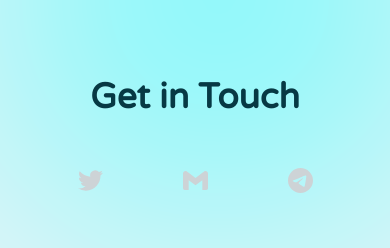
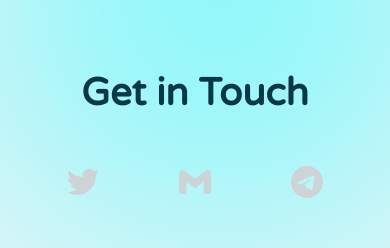
Before and after one commit to Gautham-22/cfms, a React (Create React App) app in the folder client/: page / in a window 390 px wide. Shown: the part 1956-2204 px from the top of the page. Built offline with nearby package versions, Linux system fonts and the light colour scheme.

Commit message:
made responsive

```diff
--- a/client/src/pages/Contact/Contact.css
+++ b/client/src/pages/Contact/Contact.css
@@ -109,12 +109,21 @@
     color: rgb(255, 74, 74, 0.952);
 }
 
-@media screen and (max-width: 500px) {
+@media screen and (max-width: 800px) {
     .App.contact h1 {
+        font-size: 45px;
+    }
+    .App.contact .socials .icon {
         font-size: 35px;
     }
+}
+
+@media screen and (max-width: 550px) {
+    .App.contact h1 {
+        font-size: 38px;
+    }
     .App.contact .socials .icon {
-        font-size: 25px;
+        font-size: 32px;
         margin: 0px, 0px;
     }
     .App.contact.active .icon:nth-child(5) {
```
